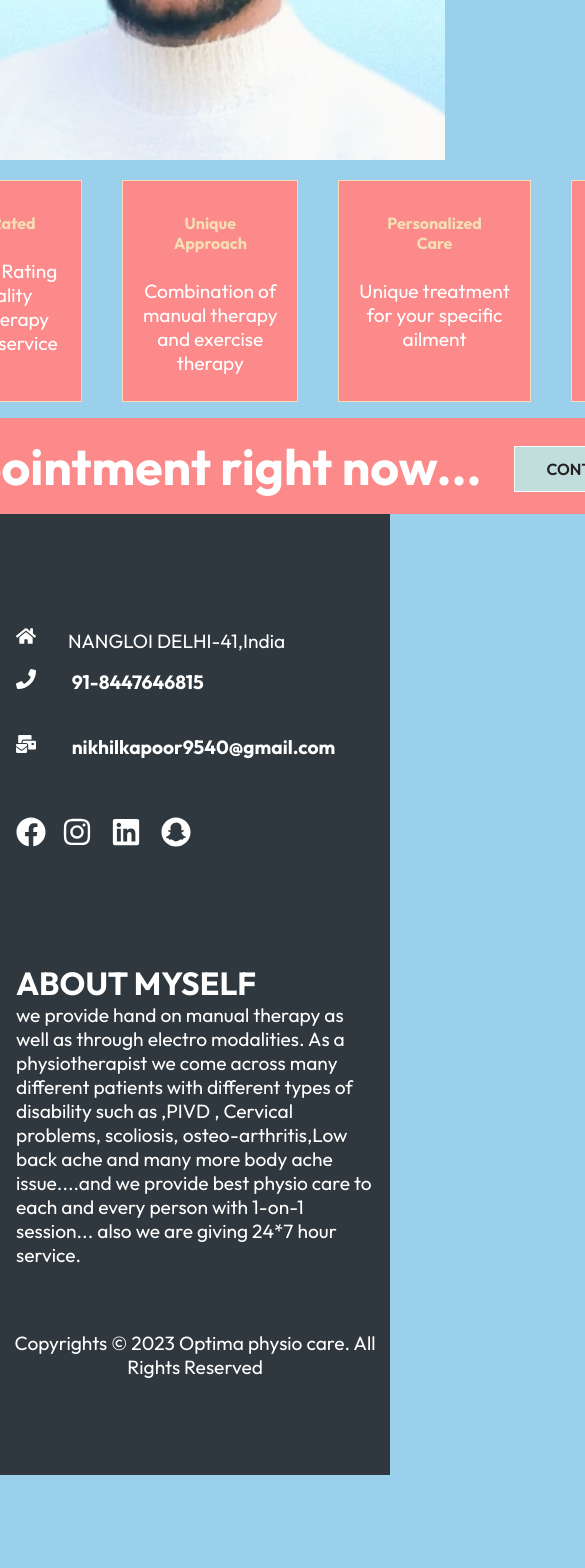
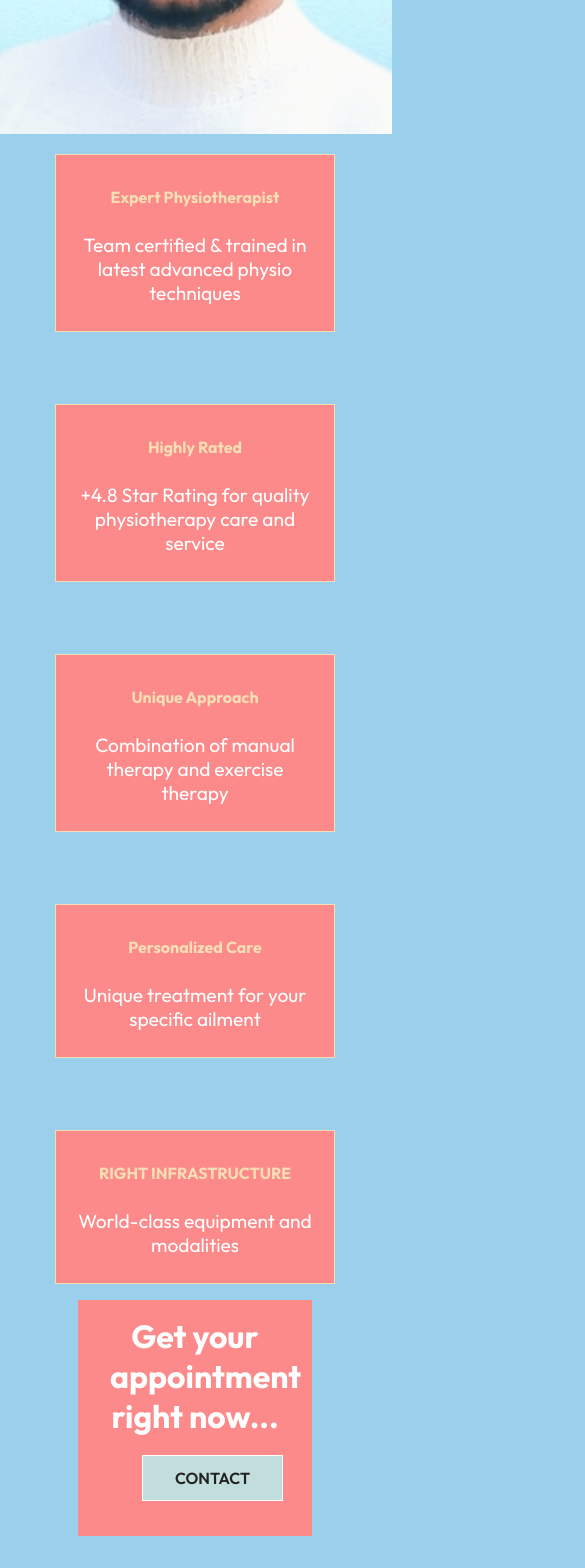
Before and after one commit to kapoorgautam/project1, a React (Create React App) app: page /About in a window 390 px wide. Shown: the part 2060-3628 px from the top of the page, 585 px wide, since content can reach past the window. Before the commit the page ends 3535 px from the top, so only its background shows below. Built offline with nearby package versions, Linux system fonts and the light colour scheme.

Commit message:
responsiveness

```diff
--- a/src/Components/AboutContent.js
+++ b/src/Components/AboutContent.js
@@ -55,24 +55,16 @@ Also have 6 months experience from "Rohtak PGIMS"
             </div>
 
     </div>
-          </div>
 
-         < div className="aboutreq">
 
-        <h1>Get your appointment right now...</h1>
-        <div className="aboutb">   <Link to="/Contact" className="btn"> Contact </Link></div>
+</div>
+</div>
 
-      </div>
-      {/* <div className="right">
-        <div className="img-container">
-          <div className="img-stack top">
-            <img src={pro4} className="img" alt="true" />
-          </div>
-          <div className="img-stack bottom">
-            <img src={pro2} className="img" alt="true" />
-          </div>
-        </div> */}
-      {/* </div> */}
+< div className="aboutreq">
+
+<h1>Get your appointment right now...</h1>
+<div className="aboutb">   <Link to="/Contact" className="btn"> Contact </Link></div>
+
 </div>
     </div></>
 
--- a/src/Components/AboutContentStyles.css
+++ b/src/Components/AboutContentStyles.css
@@ -17,7 +17,13 @@ height: 100%;
         font-size: 40px;
         margin: 1rem 0;
     }
-
+    .about .abouttext .aboutimg{
+        width: 100%;
+        display: flex;
+        align-items: center;
+        justify-content: center;
+        height: 100%;
+    }
 
 
     .about .acard1 {
@@ -32,18 +38,26 @@ height: 100%;
             grid-gap:40px; }
 
             .aboutreq{
-                width: 100%;
-                display: flex;
-                align-items: center;
-                justify-content: center;
-                flex-wrap: wrap;
-                height: 100%;
-                font-weight: 600;
-                font-size: 25px;
-                background: #FD8A8A;
-            }
-
-            .aboutreq .aboutb{
+                width: 60%;
+                text-align: center;
+                   margin-bottom: 3rem;
+                   padding: 1rem 2rem;
+                  background: #FD8A8A;
+                           }
+ .aboutreq .aboutb{
                 text-align: center;
                 margin: 2rem 2rem;
             }
+            @media screen and (max-width: 740px) {
+                 .about .acard1-container {
+                    max-width: 80%;
+                    margin: auto;
+                    display: flex;
+                        flex-wrap: wrap;
+
+
+
+
+
+                }
+            }
```
Also changed, not shown: src/assets/dr.jpg.
